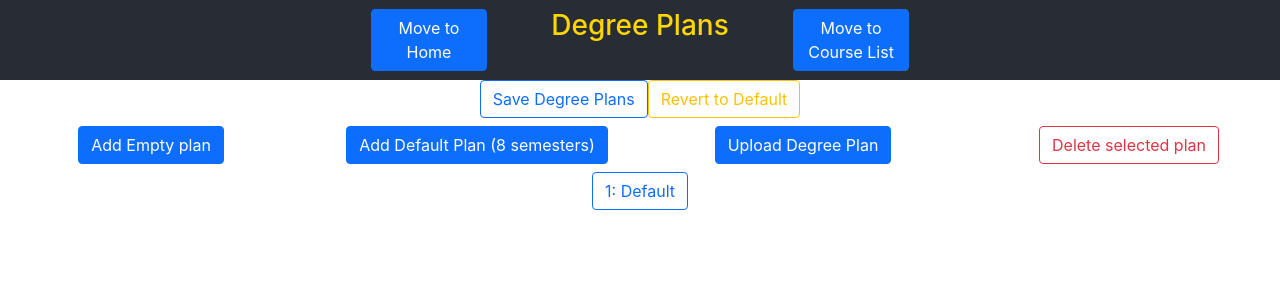
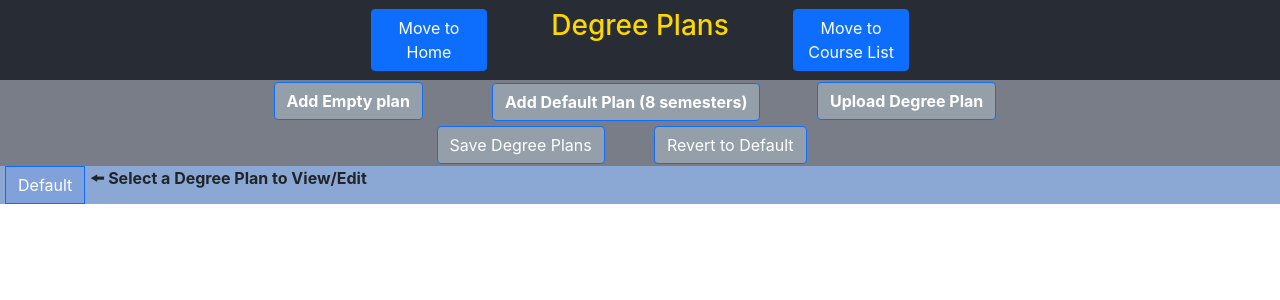
Before and after one commit to UD-CISC275-S22/cis-scheduler-team-15, a React (Create React App) app: page / in a window 1280 px wide. Both pictures are taken after a click on the button "Move to Degree Plans". Shown: the top 300 px of the page. Built offline with nearby package versions, Linux system fonts and the light colour scheme.

Commit message:
Improved degree plan page view

```diff
--- a/src/App.css
+++ b/src/App.css
@@ -53,6 +53,31 @@ h6 {
     text-align: center;
     font-weight: bold;
     color: rgb(0, 72, 255);
+}
+
+.App-special2 {
+    align-items: center;
+    text-align: center;
+    background-color: #787d88;
+}
+
+.App-special2 button {
+    background-color: #abbac392;
+    float: left;
+    outline: none;
+    cursor: pointer;
+    transition: 0s;
+    margin: 1%;
+}
+
+.App-special2 button:hover {
+    background-color: #ddd;
+    font-weight: bold;
+    color: black;
+}
+
+.App-special2 button.active {
+    background-color: #ccc;
 }
 
 .App-logo {
@@ -128,3 +153,34 @@ h6 {
 .modal_edit_semester {
     max-width: 700px;
 }
+
+.tab {
+    background-color: #8ba8d4;
+    text-align: left;
+}
+
+.tab button {
+    background-color: #7096e165;
+    color: white;
+    border-radius: 0px;
+    float: left;
+    outline: black;
+    cursor: pointer;
+    transition: 0.3s;
+}
+
+.tab button:hover {
+    background-color: #ddd;
+    color: black;
+}
+
+.tab button.active {
+    background-color: rgb(120, 182, 118);
+    color: black;
+}
+
+.tabcontent {
+    display: none;
+    border: 20px solid #ccc;
+    border-top: none;
+}
--- a/src/Components/degree_plan_view.tsx
+++ b/src/Components/degree_plan_view.tsx
@@ -138,8 +138,20 @@ export function DegreePlanView({
 
     return (
         <div hidden={hidden}>
-            <br></br>
-            <Button onClick={downloadBlob}>Export Degree Plan</Button>
+            <div className="Align-right" style={{ margin: "5px" }}>
+                <Button onClick={downloadBlob} variant="info">
+                    Export Degree Plan
+                </Button>
+            </div>
+
+            <Row>
+                <Col>
+                    <CheckRequirements degree={degree}></CheckRequirements>
+                </Col>
+                <Col>
+                    <ShowAllErrors degree={degree}></ShowAllErrors>
+                </Col>
+            </Row>
             <br></br>
             <Button
                 onClick={() => setEditMode(!editMode)}
@@ -197,14 +209,6 @@ export function DegreePlanView({
                 </div>
             </Row>
             <Row>
-                <Col>
-                    <CheckRequirements degree={degree}></CheckRequirements>
-                </Col>
-                <Col>
-                    <ShowAllErrors degree={degree}></ShowAllErrors>
-                </Col>
-            </Row>
-            <Row>
                 <AddSemester
                     degree={degree}
                     editDegree={editDegree}
--- a/src/Components/degree_plans.tsx
+++ b/src/Components/degree_plans.tsx
@@ -1,6 +1,6 @@
 import React, { useEffect, useState } from "react";
 import { Degree } from "../Interfaces/degree";
-import { Stack, ToggleButton, Col, Row, Button, Form } from "react-bootstrap";
+import { Stack, Col, Row, Button, Form } from "react-bootstrap";
 import PlanData from "./../Data/plan_data.json";
 import { DegreePlanView } from "./degree_plan_view";
 import { Course } from "../Interfaces/course";
@@ -207,60 +207,44 @@ export function DegreePlans({ courses }: { courses: Course[] }): JSX.Element {
     }
 
     return (
-        <Stack gap={2}>
-            <Row>
-                <div>
-                    <span>
-                        <Button onClick={saveData} variant="outline-primary">
-                            Save Degree Plans
+        <Stack gap={0}>
+            <div className="App-special2">
+                <Row className="justify-content-center">
+                    <Col xs={2}>
+                        <Button onClick={addEmptyDegreePlan}>
+                            <b>Add Empty plan</b>
                         </Button>
-                    </span>
-                    <span>
-                        <Button onClick={revert} variant="outline-warning">
-                            Revert to Default
-                        </Button>
-                    </span>
-                </div>
-            </Row>
-            <Row>
-                <Col>
-                    <Button onClick={addEmptyDegreePlan}>Add Empty plan</Button>
                     </Col>
                     <Col xs={3}>
                         <Button onClick={addStartDegreePlan}>
-                        Add Default Plan (8 semesters)
+                            <b>Add Default Plan (8 semesters)</b>
                         </Button>
                     </Col>
-                <Col>
+                    <Col xs={2}>
                         <Button
                             onClick={() => setAddingFile(!addingFile)}
                             variant={addingFile ? "warning" : "primary"}
                         >
-                        {addingFile ? "Stop Uploading" : "Upload Degree Plan"}
-                    </Button>
-                </Col>
-                <Col>
-                    <Button
-                        onClick={() => removeDegreePlan(currentDegreePlanID)}
-                        variant={
-                            currentDegreePlanID === 0
-                                ? "outline-danger"
-                                : "danger"
-                        }
-                    >
-                        Delete selected plan
+                            <b>
+                                {addingFile
+                                    ? "Stop Uploading"
+                                    : "Upload Degree Plan"}
+                            </b>
                         </Button>
                     </Col>
                 </Row>
-            <Row hidden={!addingFile}>
-                <Col>
+                <Row className="justify-content-center">
+                    <Col xs={3} hidden={!addingFile}>
                         <span>
                             <Form.Group controlId="exampleForm">
-                            <Form.Control type="file" onChange={uploadFile} />
+                                <Form.Control
+                                    type="file"
+                                    onChange={uploadFile}
+                                />
                             </Form.Group>
                         </span>
                     </Col>
-                <Col>
+                    <Col hidden={!addingFile}>
                         <div>
                             <Button
                                 hidden={
@@ -273,34 +257,58 @@ export function DegreePlans({ courses }: { courses: Course[] }): JSX.Element {
                             </Button>
                         </div>
                     </Col>
+                    <Col xs={2}>
+                        <Button onClick={saveData}>Save Degree Plans</Button>
+                    </Col>
+                    <Col xs={2}>
+                        <Button onClick={revert}>Revert to Default</Button>
+                    </Col>
                 </Row>
+            </div>
+
             <Row>
+                <div className="tab">
                     <Col>
-                    <div className="App">
+                        <div>
                             {degreePlans.map((degree: Degree) => (
-                            <span
+                                <Button
                                     key={degree.degreeID}
+                                    value={degree.degreeID}
+                                    style={{ margin: "0px 5px" }}
+                                    className="tablinks"
+                                    onClick={() => selectDegreePlan(degree)}
+                                    active={
+                                        degree.degreeID === currentDegreePlanID
+                                    }
+                                >
+                                    {degree.name}
+                                </Button>
+                            ))}
+                            <span hidden={currentDegreePlanID !== 0}>
+                                <b>🠘 Select a Degree Plan to View/Edit</b>
+                            </span>
+                        </div>
+                    </Col>
+                </div>
+
+                <div>
+                    {degreePlans.map((degree: Degree) => (
+                        <span key={degree.degreeID}>
+                            <div className="Align-right">
+                                <Button
+                                    onClick={() =>
+                                        removeDegreePlan(currentDegreePlanID)
+                                    }
+                                    variant="danger"
+                                    hidden={
+                                        degree.degreeID !== currentDegreePlanID
+                                    }
                                     style={{ margin: "5px" }}
                                 >
-                                <ToggleButton
-                                    value={degree.degreeID}
-                                    key={degree.degreeID}
-                                    variant={
-                                        degree.degreeID === currentDegreePlanID
-                                            ? "primary"
-                                            : "outline-primary"
-                                    }
-                                    checked={
-                                        degree.degreeID === currentDegreePlanID
-                                    }
-                                    onClick={() => selectDegreePlan(degree)}
-                                >
-                                    {degree.degreeID}: {degree.name}
-                                </ToggleButton>
-                            </span>
-                        ))}
-                        {degreePlans.map((degree: Degree) => (
-                            <span key={degree.degreeID}>
+                                    Delete selected plan
+                                </Button>
+                            </div>
+                            <div className="App">
                                 <DegreePlanView
                                     courses={courses}
                                     degree={degree}
@@ -309,10 +317,10 @@ export function DegreePlans({ courses }: { courses: Course[] }): JSX.Element {
                                         degree.degreeID !== currentDegreePlanID
                                     }
                                 ></DegreePlanView>
+                            </div>
                         </span>
                     ))}
                 </div>
-                </Col>
             </Row>
         </Stack>
     );
```
Lines whose indentation alone changed are shown as unchanged.
